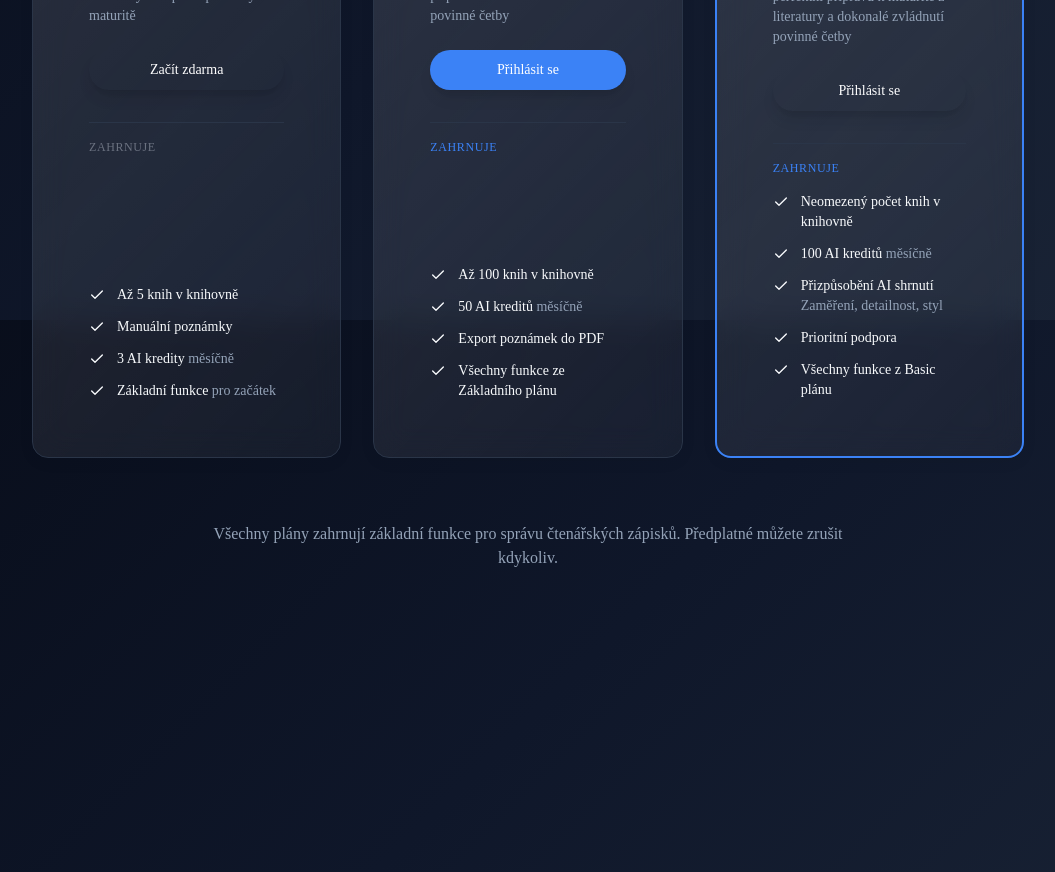
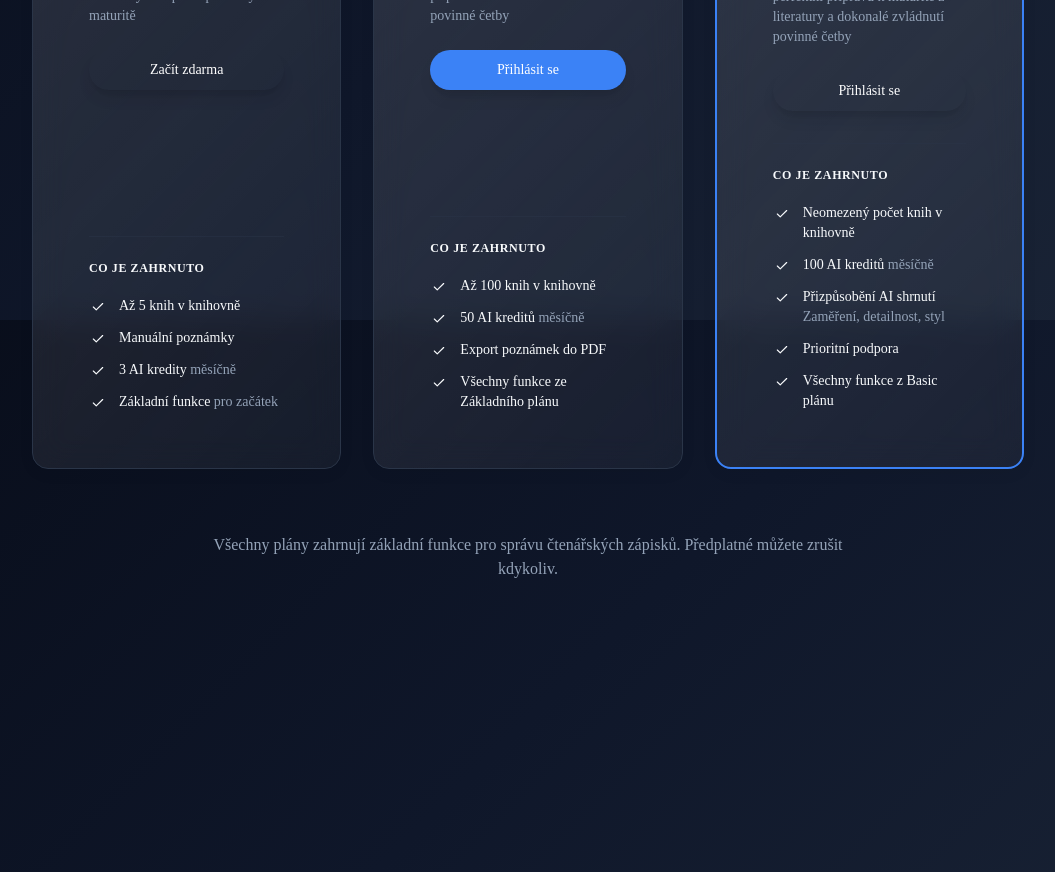
Before and after one commit to VilemB/ectenarak, a Next.js app: page / in a window 1280 px wide. Shown: the part 2080-2952 px from the top of the page, without its empty margins (112-1167 px from the left). Built offline with nearby package versions, Linux system fonts and the light colour scheme; no server answers.

Commit message:
Improved UI

```diff
--- a/src/components/SubscriptionCard.tsx
+++ b/src/components/SubscriptionCard.tsx
@@ -206,20 +206,26 @@ export default function SubscriptionCard({
           )}
         </Button>
 
-        {/* Features section */}
+        {/* Features section with subtle divider */}
+        <div className="relative pt-4 mt-auto">
+          {/* Simple divider line */}
+          <div className="absolute left-0 right-0 top-0 h-px bg-[#2a3548]/50"></div>
+
+          {/* Section header - clearly distinguished from list items */}
+          <h4
+            className={`text-xs uppercase font-semibold tracking-wider text-${accentColor}/80 mb-5 pt-2`}
+          >
+            Co je zahrnuto
+          </h4>
+
+          <ul className="space-y-2.5 sm:space-y-3">
+            {features.map((feature, index) => (
+              <li key={index} className="flex items-start group">
                 <div
-          className={`text-xs uppercase tracking-wider mb-4 font-medium text-[${mutedColor}] border-t border-[#2a3548] pt-4`}
+                  className={`rounded-full p-0.5 mr-3 mt-0.5 shrink-0 transition-colors ${feature.included ? `text-${accentColor} group-hover:bg-${accentColor}/10` : "text-muted-foreground"}`}
                 >
-          ZAHRNUJE
+                  <Check className="h-3.5 w-3.5" />
                 </div>
-        <ul className="space-y-2.5 sm:space-y-3 mt-auto">
-          {features.map((feature, index) => (
-            <li key={index} className="flex items-start">
-              <Check
-                className={`h-4 w-4 text-${
-                  feature.included ? accentColor : "muted-foreground"
-                } mr-3 mt-0.5 shrink-0`}
-              />
                 <span className="text-sm">
                   {feature.name}
                   {feature.description && (
@@ -233,6 +239,7 @@ export default function SubscriptionCard({
             ))}
           </ul>
         </div>
+      </div>
     </motion.div>
   );
 }
```
Lines whose indentation alone changed are shown as unchanged.
